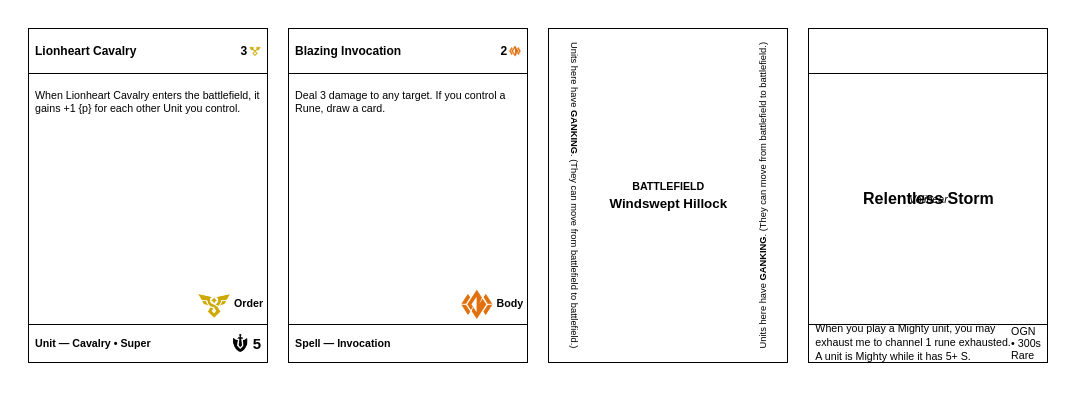
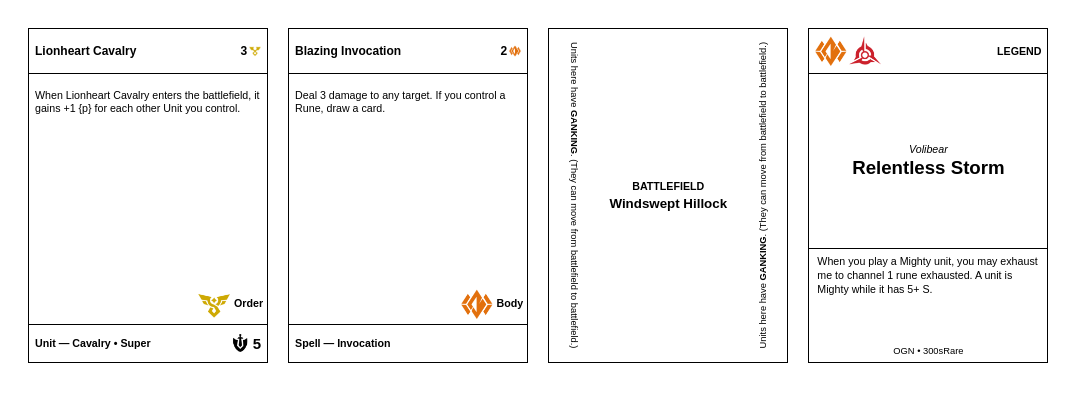
Before and after one commit to bLiNdWray/riftbound-ecoproxy, a plain HTML site: page test.html in a window 1280 px wide. Shown: the whole page, without its empty margins (0-1083 px from the left). Drawn offline with Linux system fonts and the light colour scheme.

Commit message:
Update card.css

```diff
--- a/card.css
+++ b/card.css
@@ -156,62 +156,82 @@ body {
 }
 /* Legend card overrides */
 .card.legend {
-  border-color: #000;
+  border: 1px solid #000;
+  display: flex;
+  flex-direction: column;
 }
 
-/* Top bar: keep height but clear background */
+/* Top-bar: remove default justify, allow colors left and label right */
 .card.legend .top-bar {
+  display: flex;
+  align-items: center;
+  justify-content: space-between;
+  padding: 4px 6px;
+  border-bottom: 1px solid #000;
+  height: 12mm;
+  box-sizing: border-box;
   background: #fff;
-  border-bottom: 1px solid #000;
-  position: relative;
-  padding: 4px 6px;
 }
 
-/* Legend icon (color) prominent top-left */
-.legend-icon {
+/* Two color icons in top-left */
+.legend-colors {
+  display: flex;
+  gap: 2px;
+}
+.legend-color-icon {
   width: 32px;
   height: 32px;
 }
 
-/* Tags centered in top-bar */
+/* “Legend” label top-right */
+.legend-label {
+  font-size: 8pt;
+  font-weight: bold;
+  text-transform: uppercase;
+}
+
+/* Middle area: tag and name centered */
+.card.legend .middle {
+  flex: 1;
+  display: flex;
+  flex-direction: column;
+  justify-content: center;
+  align-items: center;
+  padding: 4px 6px;
+  box-sizing: border-box;
+}
 .legend-tag {
-  position: absolute;
-  left: 50%;
-  transform: translateX(-50%);
   font-size: 8pt;
   font-style: italic;
-}
-
-/* Middle: name centered and bold */
-.card.legend .middle {
-  display: flex;
-  justify-content: center;
-  align-items: center;
-  flex: 1;
+  margin-bottom: 2px;
 }
 .legend-name {
-  font-size: 12pt;
+  font-size: 14pt;
   font-weight: bold;
   text-align: center;
 }
 
-/* Bottom-bar: ability text */
-.card.legend .bottom-bar {
-  padding: 6px;
-  font-size: 8pt;
-  position: relative;
+/* Bottom-bar enlarged for ability text */
+.bottom-bar.legend-bottom {
+  border-top: 1px solid #000;
+  padding: 6px 8px;
+  box-sizing: border-box;
+  background: #fff;
+  display: flex;
+  flex-direction: column;
+  justify-content: space-between;
+  height: 30mm; /* increased height */
 }
 .legend-ability {
   margin: 0;
+  font-size: 8pt;
   line-height: 1.3;
 }
-
-/* “Legend” label in top-right of bottom-bar */
-.legend-label {
-  position: absolute;
-  top: -1.2em;    /* sits just above the bottom-bar */
-  right: 6px;
-  font-size: 8pt;
-  font-weight: bold;
-  text-transform: uppercase;
+.legend-footer {
+  display: flex;
+  justify-content: space-between;
+  font-size: 7pt;
+  margin-top: 4px;
 }
+.legend-footer .page { }
+/* you can style .rarity if needed */
```
